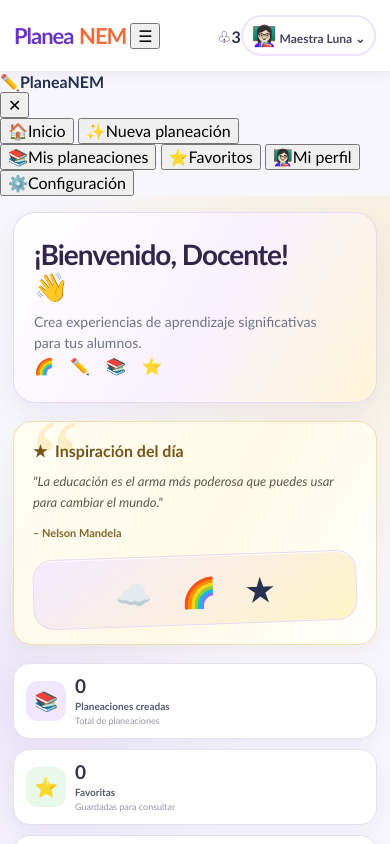
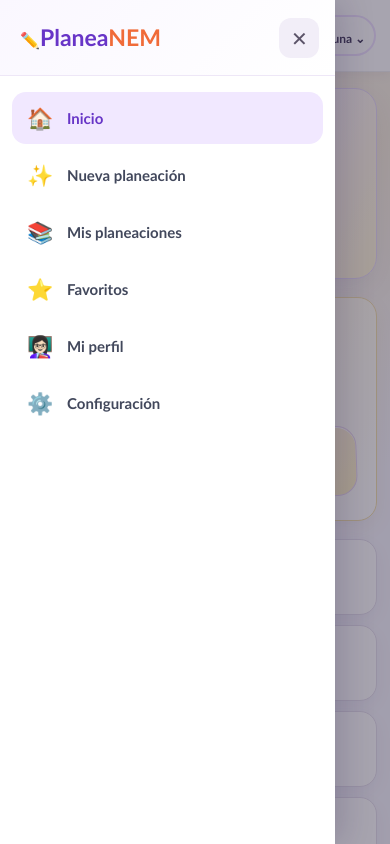
Before and after one commit to hugoapps89/planeanem, a plain HTML site: page index.html in a window 390 px wide. Both pictures are taken after a click on the button "Abrir menú". Shown: the top 844 px of the page. Drawn offline with Linux system fonts and the light colour scheme.

Commit message:
Corrige menu movil y tamanos

```diff
--- a/style.css
+++ b/style.css
@@ -2752,3 +2752,215 @@
   .home-stats .stat strong{font-size:10.5px;}
   .home-stats .stat small{font-size:8.5px;}
 }
+
+/* =====================================================
+   CORRECCIÓN DEFINITIVA MENÚ MÓVIL
+   ===================================================== */
+
+.mobile-menu-btn,
+.mobile-menu,
+.mobile-menu-overlay {
+  display: none;
+}
+
+@media (max-width: 800px) {
+
+  /* Botón hamburguesa */
+  .mobile-menu-btn {
+    display: grid !important;
+    place-items: center;
+    position: absolute;
+    left: 14px;
+    top: 50%;
+    transform: translateY(-50%);
+    width: 42px;
+    height: 42px;
+    padding: 0;
+    border: 0;
+    border-radius: 12px;
+    background: #f1e8ff;
+    color: #6735c7;
+    font-size: 25px;
+    line-height: 1;
+    font-weight: 900;
+    cursor: pointer;
+    z-index: 120;
+  }
+
+  .topbar {
+    position: relative;
+    padding-left: 66px !important;
+  }
+
+  /* Panel SIEMPRE oculto al cargar */
+  .mobile-menu {
+    display: flex !important;
+    position: fixed !important;
+    top: 0;
+    left: 0;
+    width: min(86vw, 340px);
+    height: 100vh;
+    height: 100dvh;
+    margin: 0;
+    padding: 0;
+    background: #fff;
+    z-index: 1000;
+
+    transform: translate3d(-110%, 0, 0) !important;
+    visibility: hidden !important;
+    opacity: 0;
+    pointer-events: none !important;
+
+    box-shadow: 8px 0 30px rgba(40, 20, 70, .18);
+    transition:
+      transform .28s ease,
+      opacity .2s ease,
+      visibility 0s linear .28s;
+
+    flex-direction: column;
+    overflow-y: auto;
+    -webkit-overflow-scrolling: touch;
+  }
+
+  /* Panel abierto */
+  body.mobile-menu-open .mobile-menu {
+    transform: translate3d(0, 0, 0) !important;
+    visibility: visible !important;
+    opacity: 1;
+    pointer-events: auto !important;
+    transition:
+      transform .28s ease,
+      opacity .2s ease,
+      visibility 0s linear 0s;
+  }
+
+  /* Fondo SIEMPRE oculto al cargar */
+  .mobile-menu-overlay {
+    display: block !important;
+    position: fixed !important;
+    inset: 0;
+    width: 100%;
+    height: 100%;
+    background: rgba(25, 18, 45, .38);
+    z-index: 999;
+
+    opacity: 0;
+    visibility: hidden;
+    pointer-events: none;
+
+    transition:
+      opacity .25s ease,
+      visibility 0s linear .25s;
+  }
+
+  body.mobile-menu-open .mobile-menu-overlay {
+    opacity: 1;
+    visibility: visible;
+    pointer-events: auto;
+    transition:
+      opacity .25s ease,
+      visibility 0s linear 0s;
+  }
+
+  body.mobile-menu-open {
+    overflow: hidden;
+  }
+
+  .mobile-menu-header {
+    min-height: 76px;
+    padding: 16px 16px 16px 20px;
+    display: flex;
+    align-items: center;
+    justify-content: space-between;
+    box-sizing: border-box;
+    border-bottom: 1px solid #eee7f7;
+    background: linear-gradient(135deg, #faf7ff, #fff);
+    flex-shrink: 0;
+  }
+
+  .mobile-menu-header strong {
+    font-size: 23px;
+    line-height: 1.1;
+    font-weight: 900;
+    color: #6835c7;
+    white-space: nowrap;
+  }
+
+  .mobile-menu-header strong span {
+    color: #f06b39;
+  }
+
+  .mobile-menu-header button {
+    display: grid;
+    place-items: center;
+    width: 40px;
+    height: 40px;
+    flex: 0 0 40px;
+    border: 0;
+    border-radius: 12px;
+    background: #f2eef8;
+    color: #5b5368;
+    font-size: 20px;
+    line-height: 1;
+    cursor: pointer;
+  }
+
+  .mobile-menu-nav {
+    display: flex;
+    flex-direction: column;
+    gap: 5px;
+    padding: 16px 12px 24px;
+  }
+
+  .mobile-menu-nav button {
+    display: flex;
+    align-items: center;
+    width: 100%;
+    min-height: 52px;
+    box-sizing: border-box;
+    padding: 10px 14px;
+    border: 0;
+    border-radius: 14px;
+    background: transparent;
+    color: #42485c;
+    gap: 13px;
+    font-family: inherit;
+    font-size: 15px;
+    font-weight: 800;
+    line-height: 1.2;
+    text-align: left;
+    cursor: pointer;
+  }
+
+  .mobile-menu-nav button > span:first-child {
+    width: 28px;
+    flex: 0 0 28px;
+    text-align: center;
+    font-size: 21px;
+  }
+
+  .mobile-menu-nav button:hover,
+  .mobile-menu-nav button.active {
+    background: #f1e8ff;
+    color: #6735c7;
+  }
+
+  /* Evita que reglas antiguas de .sidebar interfieran */
+  .sidebar {
+    display: none !important;
+  }
+
+  /* Indicadores del inicio: valores secundarios más contenidos */
+  .stat strong,
+  .stat small {
+    line-height: 1.2;
+  }
+
+  .stat strong {
+    font-size: 13px;
+  }
+
+  .stat small {
+    font-size: 11px;
+  }
+}
```
